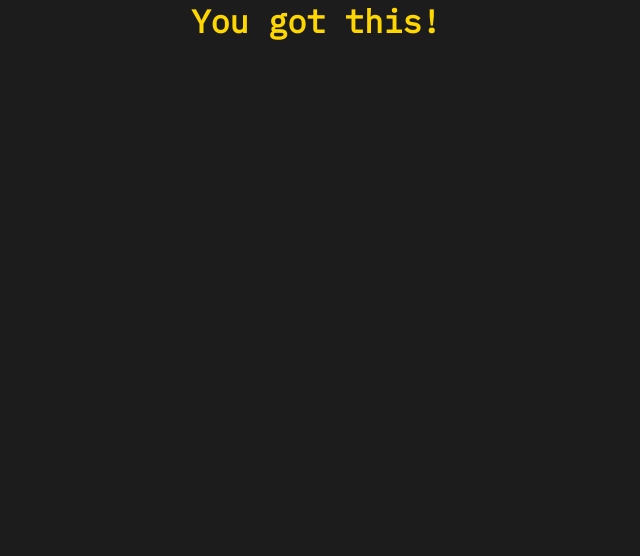
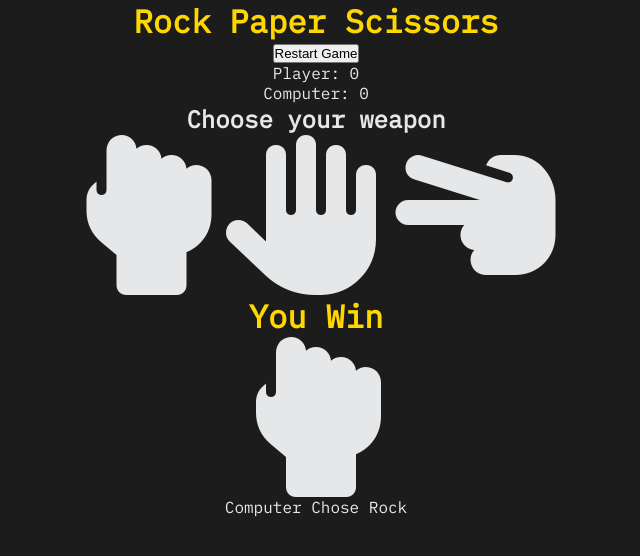
Before and after one commit to Empathic-Dev/RockPaperScissors, a plain HTML site: page index.html in a window 1280 px wide. Shown: the whole page, without its empty margins (324-964 px from the left). Drawn offline with Linux system fonts and the light colour scheme.

Commit message:
finished html

```diff
--- a/index.html
+++ b/index.html
@@ -11,7 +11,34 @@
   <title>Rock Paper Scissors</title>
 </head>
 <body>
-  <h1>You got this!</h1>
+  <div class="container">
+
+  <header class="header">
+    <h1>Rock Paper Scissors</h1>
+    <button id="restart" class="restart-btn">Restart Game</button>
+    <div id="score" class="score">
+      <p>Player: 0</p>
+      <p>Computer: 0</p>
+    </div>
+  </header>
+
+  <h2>Choose your weapon</h2>
+
+    <div class="choices">
+      <i id="rock" class="choice fas fa-hand-rock fa-10x"></i>
+      <i id="paper" class="choice fas fa-hand-paper fa-10x"></i>
+      <i id="scissors" class="choice fas fa-hand-scissors fa-10x"></i>
+    </div>
+  </div>
+
+  <!-- modal -->
+  <div class="modal">
+    <div id="result" class="modal-content">
+      <h1>You Win</h1>
+      <i class="choice fas fa-hand-rock fa-10x"></i>
+      <p>Computer Chose Rock</p>
+    </div>
+  </div>
   <script src="game.js"></script>
 </body>
 </html>
```
